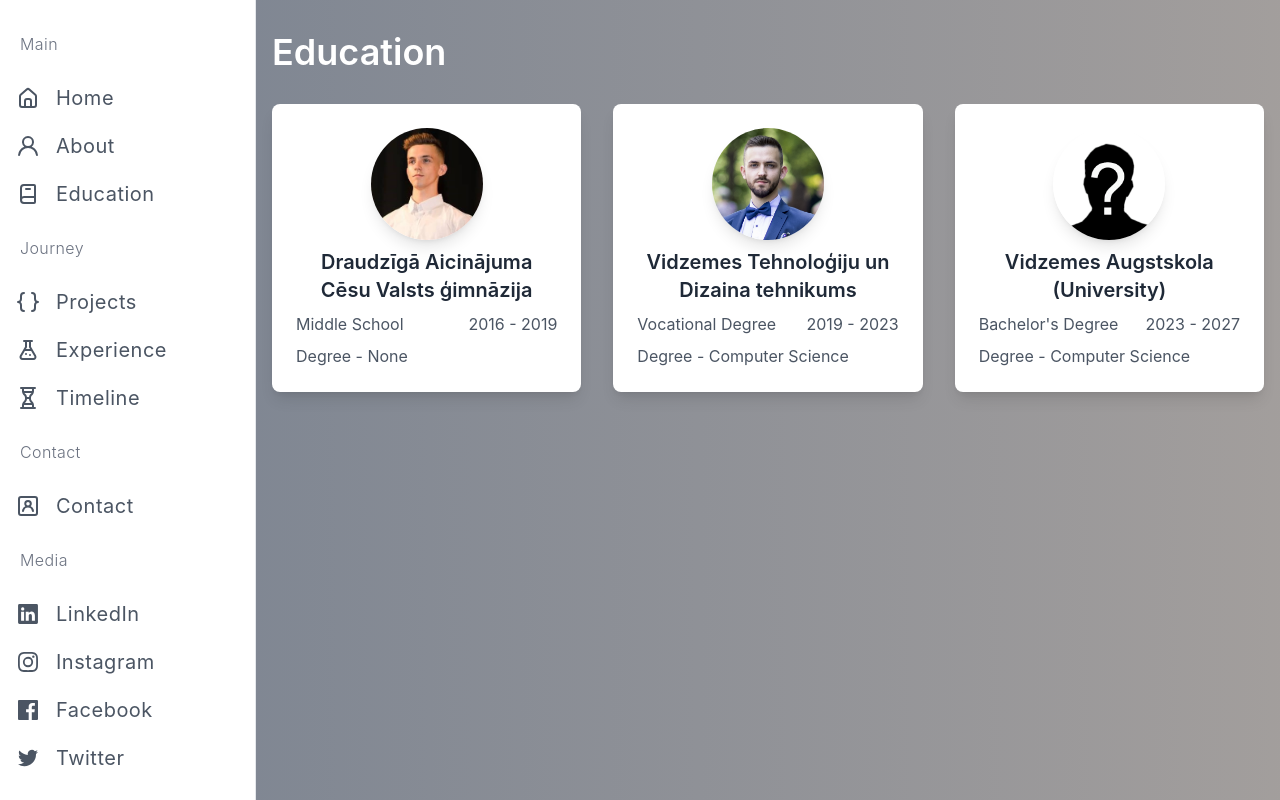
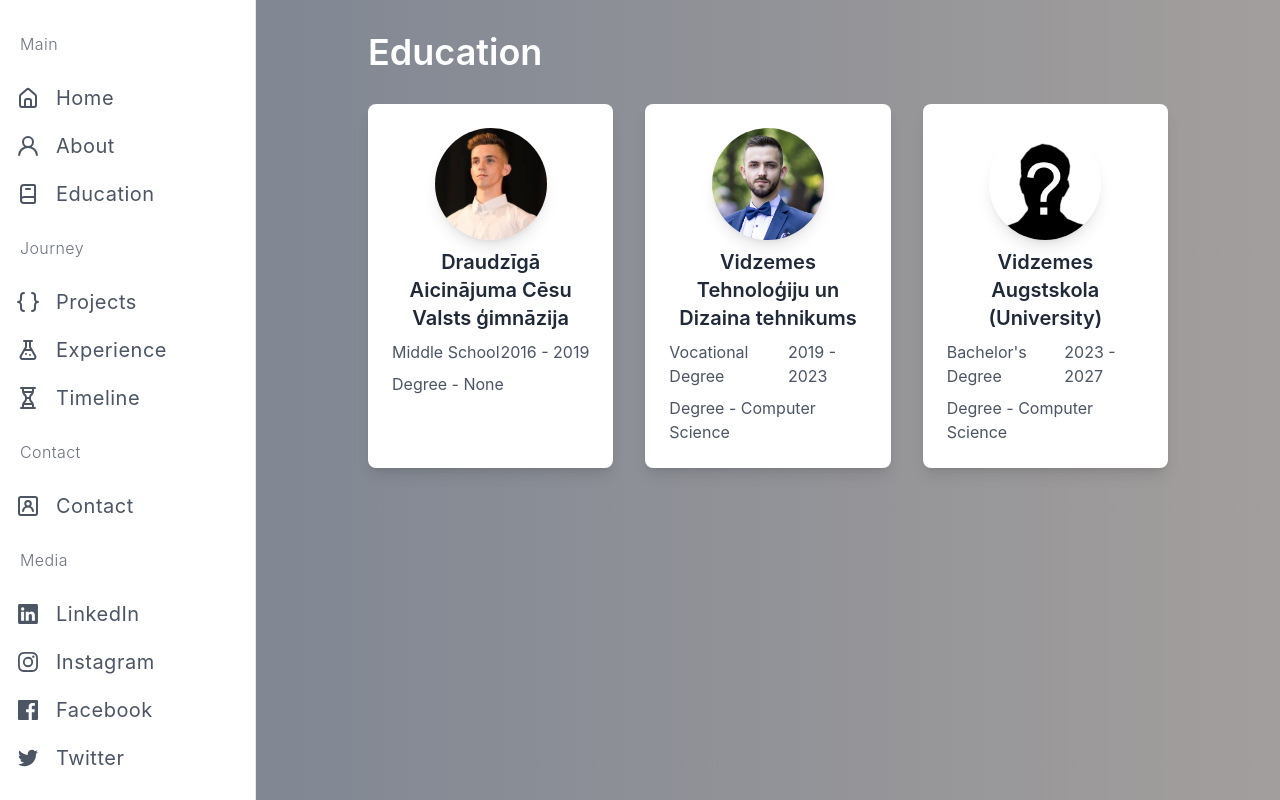
Before and after one commit to HighRollerLV/myportfolio, a React (Create React App) app: page /education in a window 1280 px wide. Built offline with nearby package versions, Linux system fonts and the light colour scheme.

Commit message:
Adjustments 2.0

```diff
--- a/src/components/pages/About.js
+++ b/src/components/pages/About.js
@@ -10,8 +10,8 @@ import Skills from "./AboutContent/Skills";
 const About = () => {
     return (
         <div
-            className="min-h-screen bg-gradient-to-r from-slate-500 via-stone-400 to-gray-700 background-animate flex flex-col items-center justify-center">
-            <div className="grid-cols-1 sm:w-full md:w-full max-w-5xl mx-auto px-4 sm:px-6 lg:px-8 pt-4">
+            className="min-h-screen bg-gradient-to-r from-slate-500 via-stone-400 to-gray-700 background-animate flex flex-col items-center justify-start lg:justify-center">
+            <div className="grid-cols-1 sm:w-full md:w-full max-w-5xl mx-auto px-4 sm:px-6 lg:px-8 pt-20 lg:pt-4">
                 <MainBox/>
             </div>
             <div className="mt-8 max-w-5xl mx-auto">
--- a/src/components/pages/Education.js
+++ b/src/components/pages/Education.js
@@ -7,7 +7,7 @@ function Education() {
             className="min-h-screen bg-gradient-to-r from-slate-500 via-stone-400 to-gray-700 background-animate flex flex-col items-center justify-between">
             <div className="mt-8 max-w-5xl mx-auto px-4">
                 <h1 className="text-4xl font-semibold text-white mb-8">Education</h1>
-                <div className="grid grid-cols-1 md:grid-cols-1 lg:grid-cols-2 xl:grid-cols-3 gap-8">
+                <div className="grid grid-cols-1 md:grid-cols-1 lg:grid-cols-2 xl:grid-cols-3 gap-8 w-500">
                     <EducationData GraduationImage="/media/DacvgGrad.jpg"
                                    SchoolName="Draudzīgā Aicinājuma Cēsu Valsts ģimnāzija"
                                    EducationLevel="Middle School" StartDate="2016" EndDate="2019" Study="None"/>
--- a/tailwind.config.js
+++ b/tailwind.config.js
@@ -6,13 +6,14 @@ module.exports = {
         extend: {
             screens: {
               'xs': '425px',
-              'xxs': '320px',
+              'xxs': '425px',
             },
             height: {
                 '18': '4.5rem',
             },
             width: {
                 '18': '4.5rem',
+                '500': '50rem',
             },
             keyframes: {
                 AnimationName: {
```
